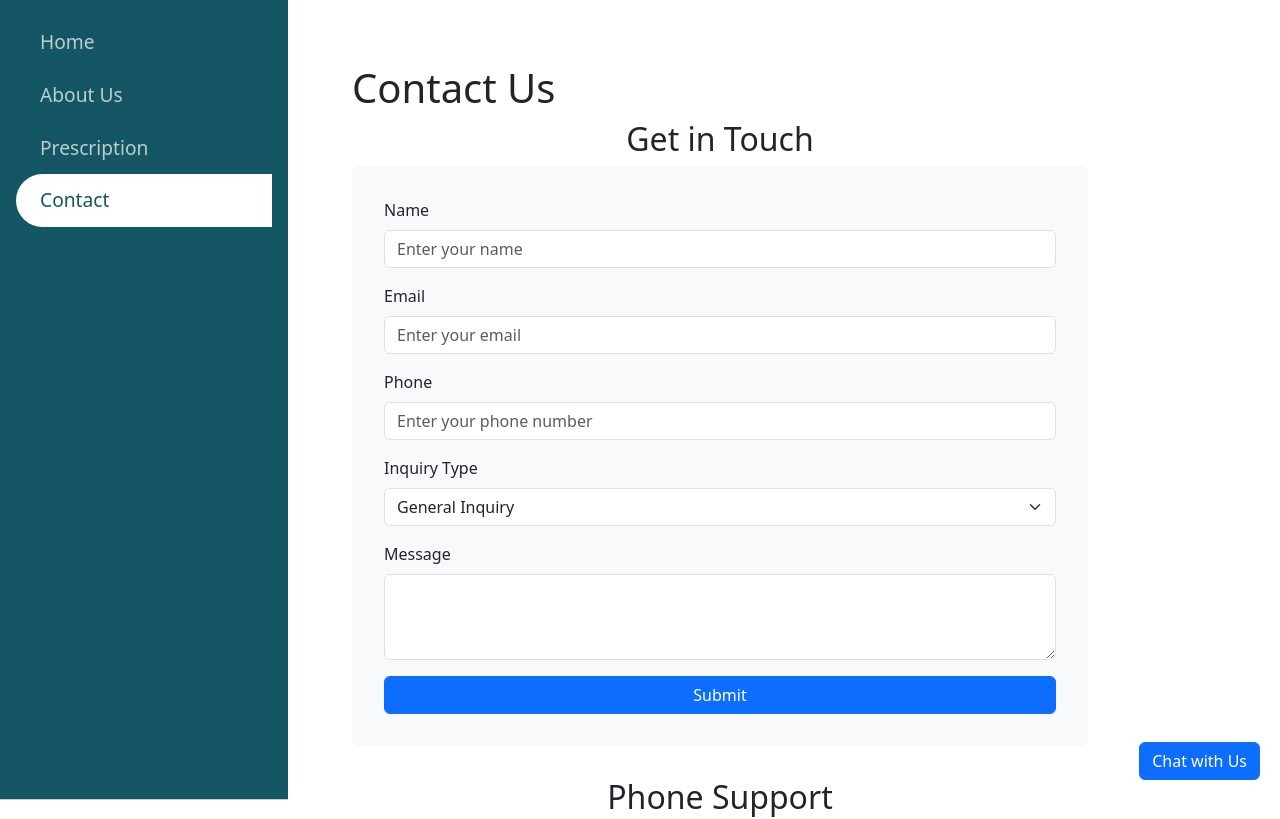
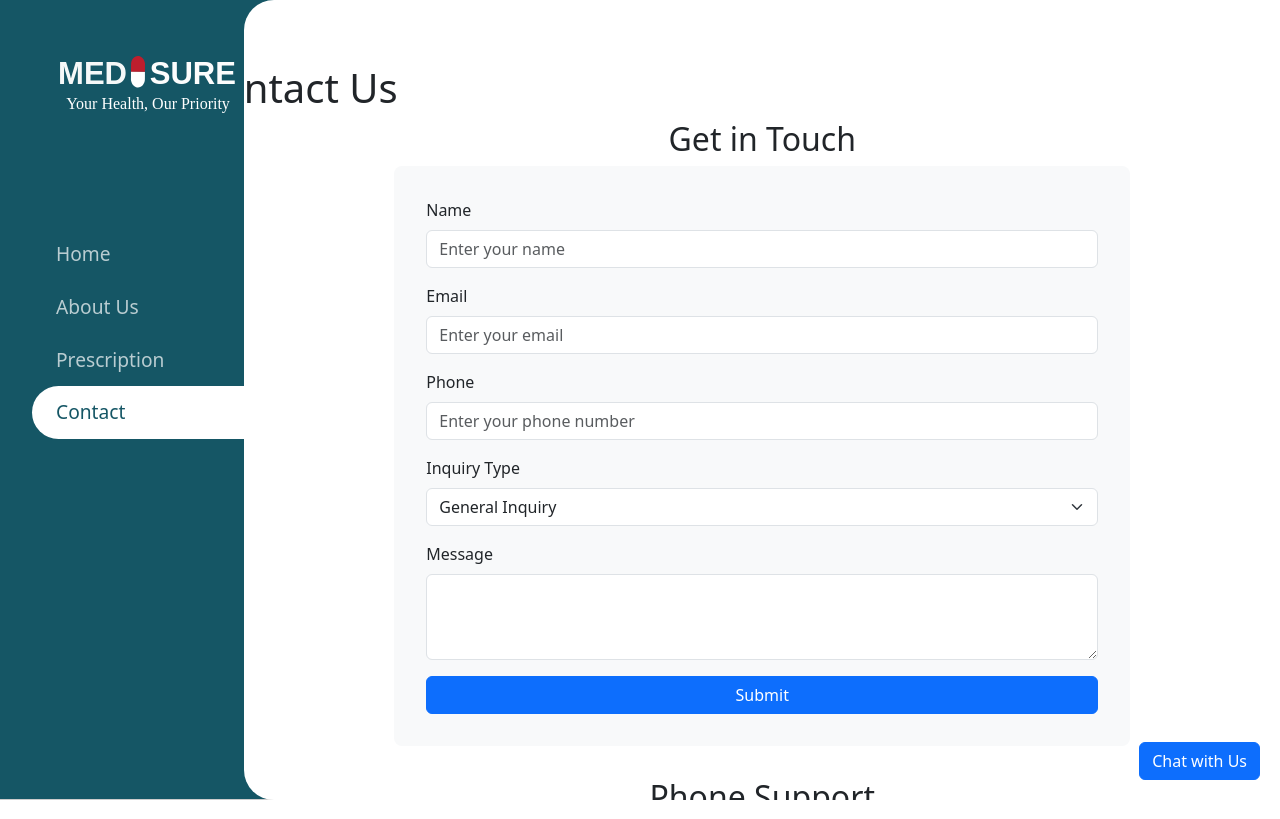
Before and after one commit to 241322/spot_ui_bug_squashers, a React (Create React App) app: page /contact in a window 1280 px wide. Shown: the top 819 px of the page. Built offline with nearby package versions, Linux system fonts and the light colour scheme.

Commit message:
nav styling

```diff
--- a/src/App.css
+++ b/src/App.css
@@ -2,20 +2,61 @@
   text-align: center;
 }
 
+@import url('https://fonts.googleapis.com/css2?family=Dancing+Script:wght@400;700&display=swap');
+
+
+.page-content {
+  margin-left: 19.1%;
+  height: 100vh; /* Ensure the content area takes the full viewport height */
+  overflow-y: auto; /* Enable vertical scrolling for the content */
+  background-color: white;
+  border-radius: 30px 0 0 30px;
+  padding: 2rem;
+  position: relative;
+  z-index: 2;
+}
+
 nav {
   height: 100%;
-  width: 18rem;
+  width: 21rem;
   position: fixed;
   z-index: 1;
   top: 0;
   left: 0;
   background-color: #155665;
   overflow-x: hidden;
-  padding-top: 60px;
+  padding-top: 1rem;
   transition: 0.5s ease;
   display: flex;
   flex-direction: column;
+  align-items: center;
+  border-radius: 0px -100px -100px 0px;
+}
+
+.nav-logo {
+ width: 230px;
+ margin-left: 10px;
+ margin-top: 40px;
+  height: auto;
+  margin-bottom: 10px;
+}
+
+.nav-slogan {
+  font-family: 'Dancing Script', cursive;
+  font-size: 1rem;
+  margin-right: 40px;
+  margin-top: -40px;
+  color: white;
+  text-align: center;
+  margin-bottom: 7rem;
+}
+
+.nav-links {
+  display: flex;
+  flex-direction: column;
   align-items: flex-start;
+  width: 100%;
+  padding-left: 1rem;
 }
 
 .nav-link {
@@ -31,6 +72,7 @@ nav {
 }
 
 .nav-link:hover {
+  border-radius: 100px 0 0 100px;
   color: white;
   background-color: rgba(255, 255, 255, 0.1);
 }
@@ -39,6 +81,7 @@ nav {
   color: white;
   background-color: white;
   color: #155665;
+  width: 18rem;
   border-radius: 100px 0 0 100px;
 }
 
@@ -51,12 +94,3 @@ nav {
   height: 100%;
   background-color: white;
 }
-
-.page-content {
-  margin-left: 10rem;
-  background-color: white;
-  min-height: 100vh;
-  border-radius: 32px 30px 30px 32px;
-  padding: 2rem;
-  position: relative;
-}
--- a/src/App.js
+++ b/src/App.js
@@ -1,12 +1,10 @@
 import { BrowserRouter as Router, Routes, Route, useLocation, Link } from 'react-router-dom';
-
 import HomePage from './Pages/HomePage';
 import AboutUs from './Pages/AboutUs';
 import PrescriptionSubmission from './Pages/PrescriptionSubmission';
 import ContactPage from './Pages/ContactPage';
-
-
 import './App.css';
+import logo from './assets/Asset 1.svg'; // Import the logo asset
 
 const NavLink = ({ to, children }) => {
   const location = useLocation();
@@ -27,11 +25,14 @@ function App() {
     <Router>
       <div>
         <nav style={{ padding: '1rem', borderBottom: '1px solid #ccc' }}>
-          <NavLink to="/">Home</NavLink>
-          <NavLink to="/about">About Us</NavLink>
-          <NavLink to="/prescription">Prescription</NavLink>
-          <NavLink to="/contact">Contact</NavLink>
-
+          <img src={logo} alt="Logo" className="nav-logo" /> {/* Add the logo */}
+          <div className="nav-slogan">Your Health, Our Priority</div> {/* Add the slogan */}
+          <div className="nav-links">
+            <NavLink to="/">Home</NavLink>
+            <NavLink to="/about">About Us</NavLink>
+            <NavLink to="/prescription">Prescription</NavLink>
+            <NavLink to="/contact">Contact</NavLink>
+          </div>
         </nav>
 
         <div className="page-content">
@@ -40,7 +41,6 @@ function App() {
             <Route path="/about" element={<AboutUs />} />
             <Route path="/prescription" element={<PrescriptionSubmission />} />
             <Route path="/contact" element={<ContactPage />} />
-
           </Routes>
         </div>
       </div>
--- a/src/Styles/ContactStyle.css
+++ b/src/Styles/ContactStyle.css
@@ -1,7 +1,13 @@
 body {
-    margin-left: 15rem;
+  margin-right: 60px;
 }
 
+h1{
+    font-size: 2rem;
+    text-align: left;
+    margin-left: -200px;
+    margin-bottom: 2rem;
+}
 .contact-container {
     padding: 2rem;
     max-width: 800px;
```
Also changed, not shown: src/assets/Asset 1.svg (added).
